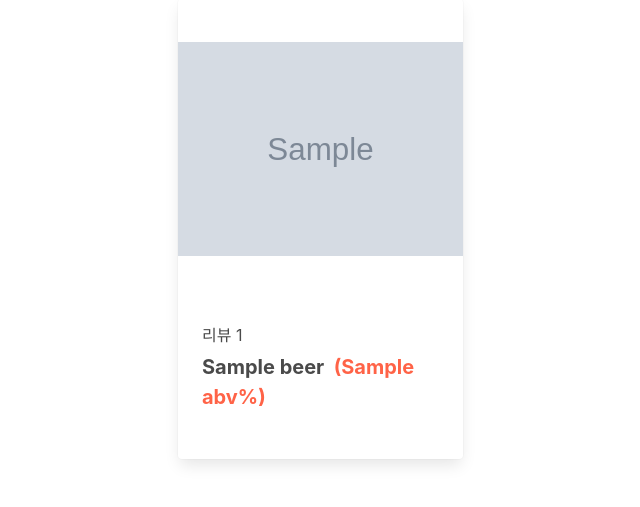
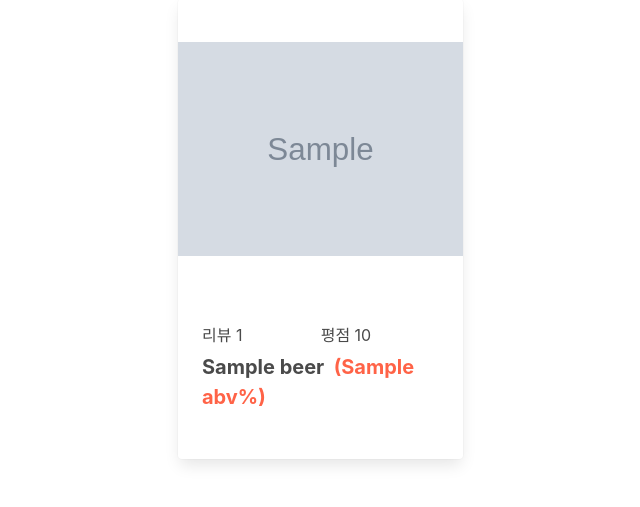
Before and after one commit to JahunSeo/alcohol-garbage, a Flask app: template templates/index.html in a window 1280 px wide. Shown: the part 431-938 px from the top of the page, without its empty margins (10-650 px from the left). Run offline with Flask 2, Linux system fonts and the light colour scheme; the template is opened without the code that fills it: most values are stand-ins (such as "Sample title", 1, 10 or a date in 2020); grey boxes marked "Sample" are stand-in pictures; parts of the project's set-up code (start-up, migrations or seed data) failed here and were passed over; some libraries are stand-ins or nearby versions.

Commit message:
[johnny] add review score to main beer card

```diff
--- a/app.py
+++ b/app.py
@@ -86,8 +86,11 @@ def main():
     for beer in beers:
         beer["_id"] = str(beer["_id"])
         beer["reviewCount"] = len(beer["reviews"])
+        beer["reviewScore"] = -1
         if len(beer["reviews"]) > 0:
-             beer["reviews"] = sorted(beer["reviews"], reverse=True, key=lambda review: review.get("created_at"))
+            beer["reviews"] = sorted(beer["reviews"], reverse=True, key=lambda review: review.get("created_at"))
+            beer["reviewScore"] = sum(review["score"] for review in beer["reviews"]) / len(beer["reviews"])
+            beer["reviewScore"] = round(beer["reviewScore"], 1)
 
     if username is None:
         return render_template("index.html", beersList=beers, search_text=search_text, abv_obj=abv_obj)
--- a/static/css/cards.css
+++ b/static/css/cards.css
@@ -69,6 +69,14 @@
   font-size: 16px;
 }
 
+.beer-info-row {
+  display: flex;
+}
+
+.beer-info-row > p {
+  width: 50%;
+}
+
 .beer-title {
   font-size: 20px;
   font-weight: bold;
--- a/templates/index.html
+++ b/templates/index.html
@@ -51,7 +51,13 @@
         </figure>
       </div>
       <div class="card-content">
-        <p class="beer-review">리뷰 {{beer['reviewCount']}}</p>
+        <div class="beer-info-row">
+          <p class="beer-review">리뷰 {{beer['reviewCount']}}</p>
+          {% if beer["reviewScore"] != -1 %}
+          <p class="beer-score">평점 {{beer['reviewScore']}}</p>
+          {% endif %}
+        </div>
+
         <p class="beer-title">
           {{ beer['name'] }}<span class="beer-title-abv"
             >&nbsp; ({{ beer['abv'] }}%)</span
```
